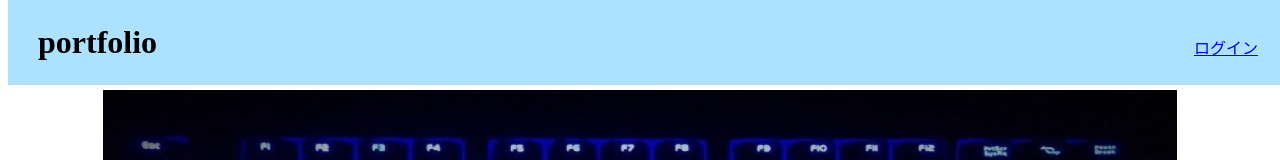
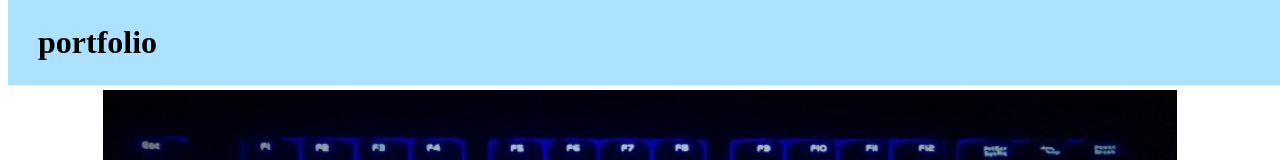
Before and after one commit to tomori-kenichi/kenichi-tomori.github.io, a plain HTML site: page index.html in a window 1280 px wide. Shown: the top 160 px of the page. Drawn offline with Linux system fonts and the light colour scheme.

Commit message:
Update index.html

```diff
--- a/index.html
+++ b/index.html
@@ -13,7 +13,7 @@
                        <h1>portfolio</h1>
                     </div>
                     <div class="header-right">
-                        <a href="#" class="login">ログイン</a>
+
                     </div>
                 </div>
             </header>
```
